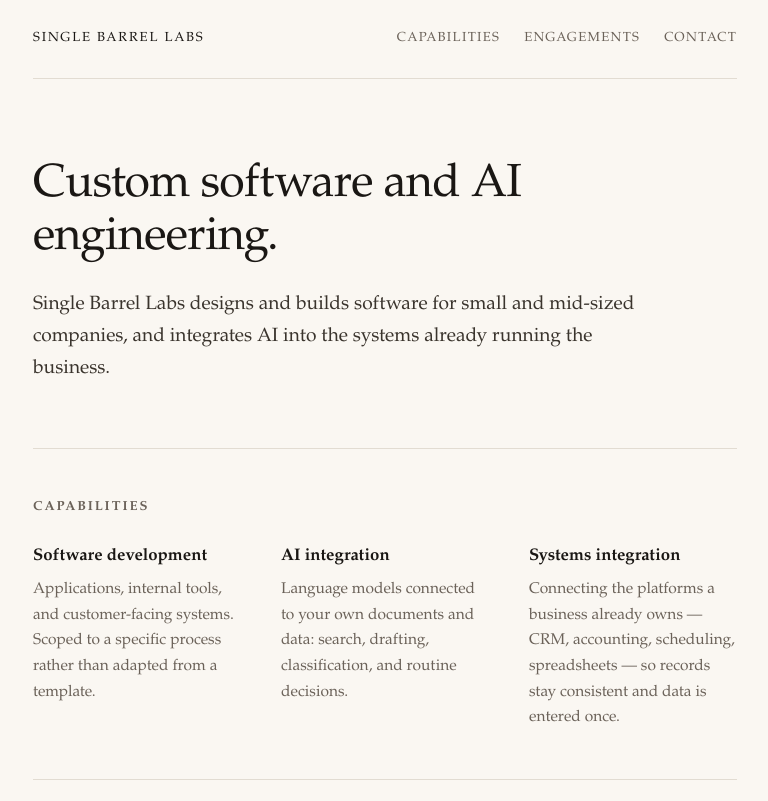
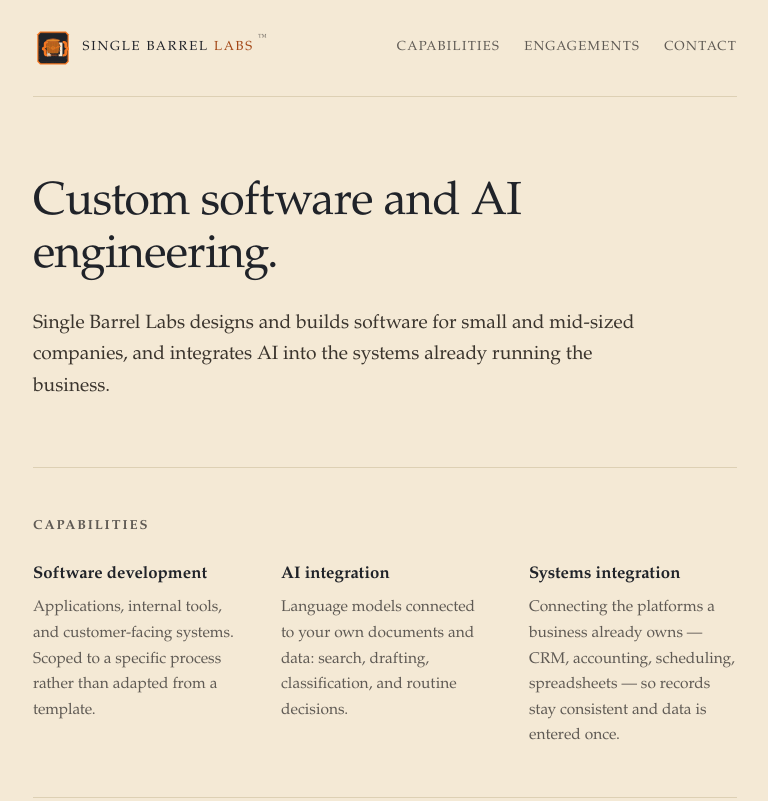
Before and after one commit to singlebarrellabs/singlebarrellabs-site, a plain HTML site: page index.html in a window 1280 px wide. Shown: the top 801 px of the page, without its empty margins (255-1023 px from the left). Drawn offline with Linux system fonts and the light colour scheme.

Commit message:
Add brand assets and wire header, favicons, and social meta
Adds the vector logo system (emblem, horizontal, stacked; full color and
mono) plus favicons and a social preview image. Header uses the emblem
with a typeset wordmark and trademark symbol; adds icon, canonical,
Open Graph, and Twitter card tags. Aligns the palette with the brand
tokens (copper, bronze, ivory, charcoal) and uses a darkened bronze for
link text to keep AA contrast on ivory.

```diff
--- a/index.html
+++ b/index.html
@@ -5,13 +5,30 @@
 <meta name="viewport" content="width=device-width, initial-scale=1">
 <title>Single Barrel Labs — custom software and AI engineering</title>
 <meta name="description" content="Single Barrel Labs builds custom software and integrates AI into existing systems.">
+<link rel="icon" href="/assets/favicon.ico" sizes="any">
+<link rel="icon" href="/assets/favicon-32.png" type="image/png" sizes="32x32">
+<link rel="apple-touch-icon" href="/assets/apple-touch-icon.png">
+<link rel="canonical" href="https://singlebarrellabs.com/">
+<meta property="og:type" content="website">
+<meta property="og:site_name" content="Single Barrel Labs">
+<meta property="og:title" content="Single Barrel Labs — custom software and AI engineering">
+<meta property="og:description" content="Single Barrel Labs builds custom software and integrates AI into existing systems.">
+<meta property="og:url" content="https://singlebarrellabs.com/">
+<meta property="og:image" content="https://singlebarrellabs.com/assets/og-image.png">
+<meta property="og:image:width" content="1200">
+<meta property="og:image:height" content="630">
+<meta name="twitter:card" content="summary_large_image">
+<meta name="theme-color" content="#202329">
 <link rel="stylesheet" href="styles.css">
 </head>
 <body>
 
 <header class="site-header">
-  <a class="wordmark" href="./" aria-label="Single Barrel Labs">
-    <span>Single Barrel Labs</span>
+  <a class="wordmark" href="./">
+    <img class="brand-emblem" src="/assets/brand/emblem-full-color.svg"
+         alt="Single Barrel Labs" width="64" height="64">
+    <span class="brand-name">Single Barrel <em>Labs</em></span>
+    <span class="tm" aria-hidden="true">™</span>
   </a>
   <nav>
     <a href="#capabilities">Capabilities</a>
@@ -70,7 +87,7 @@
 </main>
 
 <footer>
-  <p>Single Barrel Labs · singlebarrellabs.com</p>
+  <p>Single Barrel Labs™ · singlebarrellabs.com</p>
 </footer>
 
 </body>
--- a/styles.css
+++ b/styles.css
@@ -1,9 +1,15 @@
 :root {
-  --ink: #1a1714;
-  --muted: #6b6259;
-  --paper: #faf7f2;
-  --rule: #e2dcd2;
-  --accent: #8c4a1f;
+  --copper: #f47721;
+  --bronze: #c65a24;
+  --bronze-ink: #a34716;
+  --ivory: #f4e9d5;
+  --charcoal: #202329;
+
+  --ink: var(--charcoal);
+  --muted: #5f5a54;
+  --paper: var(--ivory);
+  --rule: #ddd0b4;
+  --accent: var(--bronze-ink);
   --measure: 44rem;
 }
 
@@ -39,9 +45,35 @@ a:hover { text-decoration: underline; }
   align-items: center;
   gap: 0.6rem;
   color: var(--ink);
+}
+
+.brand-emblem {
+  display: block;
+  height: 2.5rem;
+  width: auto;
+}
+
+.brand-name {
   font-size: 0.82rem;
   letter-spacing: 0.14em;
   text-transform: uppercase;
+  white-space: nowrap;
+}
+
+.brand-name em {
+  font-style: normal;
+  color: var(--accent);
+}
+
+.tm {
+  align-self: flex-start;
+  margin-top: 0.4rem;
+  margin-left: -0.35rem;
+  font-size: 0.55rem;
+  line-height: 1;
+  color: var(--muted);
+  letter-spacing: 0;
+  text-transform: none;
 }
 
 .site-header nav { display: flex; gap: 1.5rem; }
@@ -103,5 +135,6 @@ footer {
 @media (max-width: 32rem) {
   .site-header { flex-direction: column; align-items: flex-start; gap: 1rem; }
   .site-header nav { flex-wrap: wrap; gap: 1rem; }
+  .brand-emblem { height: 2.25rem; }
   .hero { padding: 3rem 0; }
 }
```
Also changed, not shown: assets/apple-touch-icon.png (added), assets/brand/emblem-full-color.svg (added), assets/brand/emblem-mono-charcoal.svg (added), assets/brand/emblem-mono-ivory.svg (added), assets/brand/horizontal-full-color.svg (added), assets/brand/horizontal-mono-charcoal.svg (added), assets/brand/horizontal-mono-ivory.svg (added), assets/brand/stacked-full-color.svg (added), assets/brand/stacked-mono-charcoal.svg (added), assets/brand/stacked-mono-ivory.svg (added), assets/favicon-32.png (added), assets/favicon.ico (added), assets/og-image.png (added).
